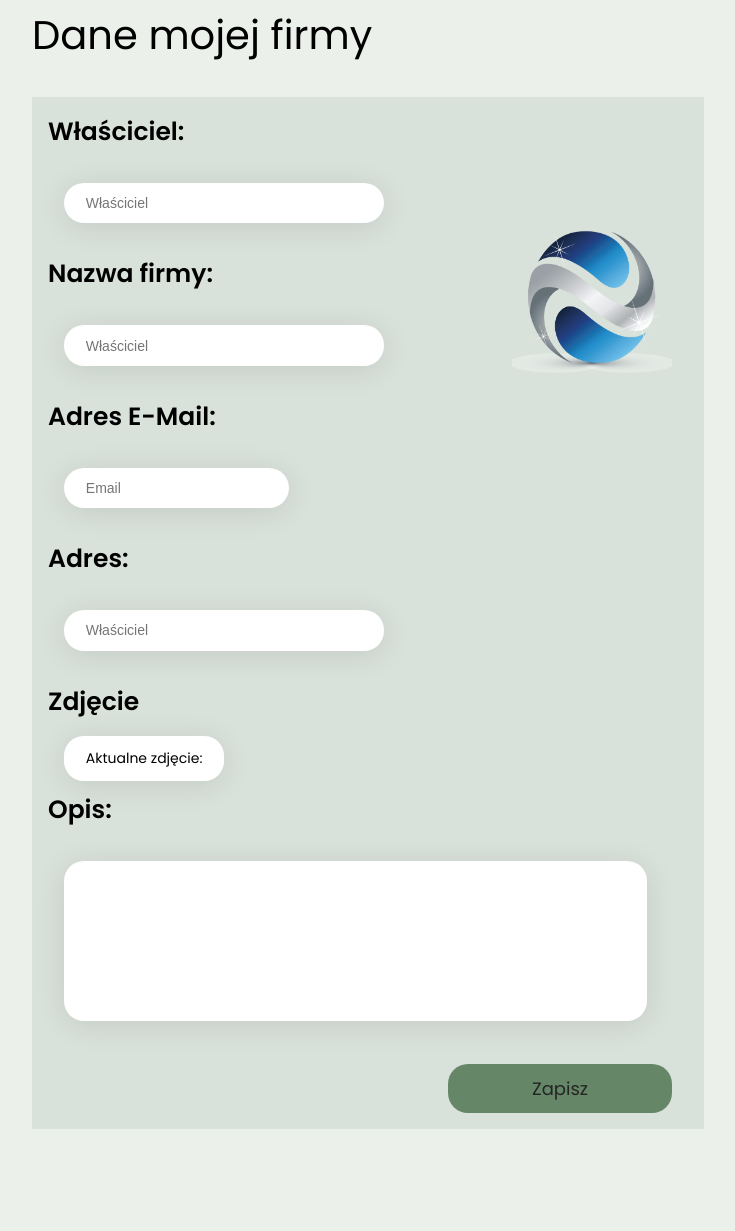
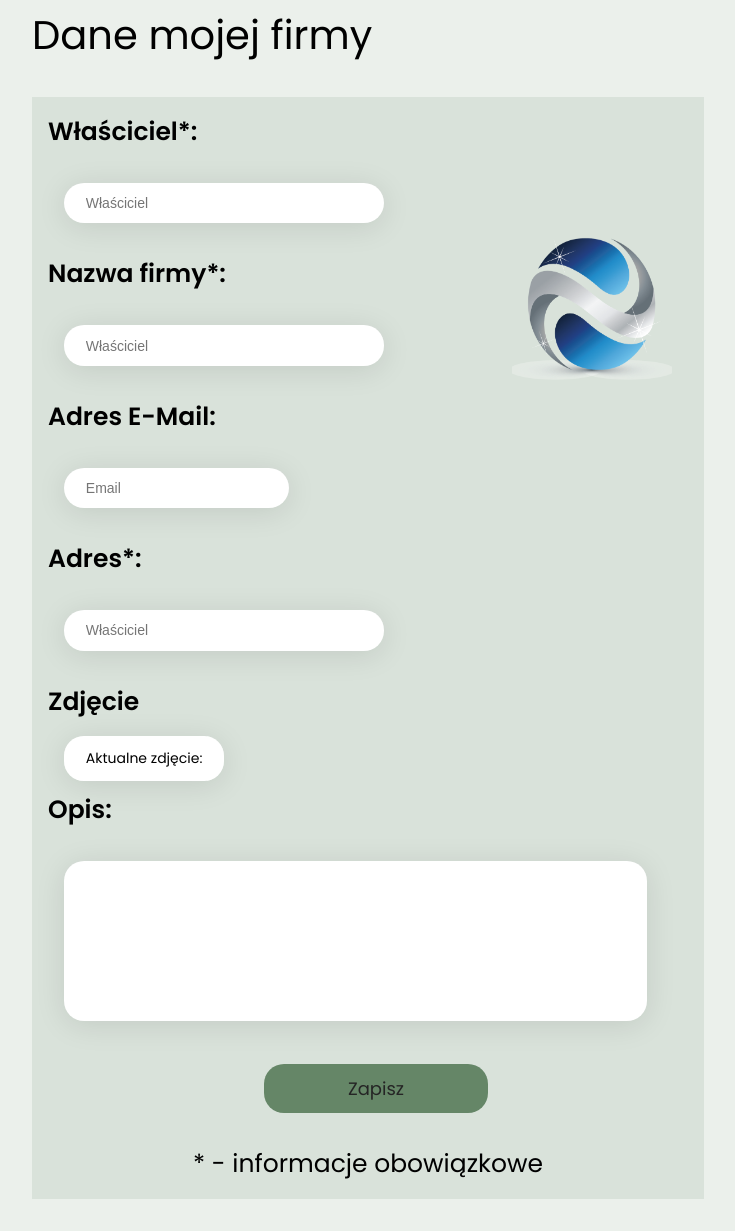
Before and after one commit to Siwek9/job-search-website, a PHP site: page /job-search-website/edit-data.php in a window 1280 px wide; the page is wider, and only the part inside the window is pictured. Shown: that part, without its empty margins (48-783 px from the left). Before the commit the page ends 1129 px from the top of that part, so only its background shows below. Run offline with PHP 8.4, Linux system fonts and the light colour scheme.

Commit message:
Added error-message

```diff
--- a/edit-data.php
+++ b/edit-data.php
@@ -18,15 +18,22 @@
         <div id="loginPass">
             <div id="firmData">
                 <img src="assets/images/company-logo/56.png" alt="">
-                <b>Właściciel: </b> <span><input style="width: 20rem" placeholder="Właściciel" type="text" name="login" id=""></span>
-                <b>Nazwa firmy: </b> <span><input style="width: 20rem" placeholder="Właściciel" type="text" name="login" id=""></span>
+                <b>Właściciel*: </b> <span><input style="width: 20rem" placeholder="Właściciel" type="text" name="login" id=""></span>
+                <b>Nazwa firmy*: </b> <span><input style="width: 20rem" placeholder="Właściciel" type="text" name="login" id=""></span>
                 <b>Adres E-Mail: </b> <span><input placeholder="Email" type="email" name="email" id=""></span>
-                <b>Adres: </b> <span><input style="width: 20rem" placeholder="Właściciel" type="text" name="login" id=""></span>
+                <b>Adres*: </b> <span><input style="width: 20rem" placeholder="Właściciel" type="text" name="login" id=""></span>
                 <b>Zdjęcie</b> <input type='file' name='photo' id='file' accept='.png,.jpg,.jpeg'> <span><label for='file' id='fileLbl'>Aktualne zdjęcie: </label></span>
                 <b>Opis: </b> <span><textarea maxlength="500" style="resize: none" name="description" id="" cols="30" rows="10"></textarea></span>
-                <div style="display:flex; flex-direction: row-reverse">
+                <div style="display:flex; justify-content: center">
                     <a href='edit-data.php' id='edit' style="width: 8rem; margin-right: 1rem">Zapisz</a>
                 </div>
+                <div style="margin-top: 1rem; text-align:center">* - informacje obowiązkowe</div>
+                <div id="errorBack">
+                <div id="error-message">
+                    <div id="error">Błąd po stronie serwera </div>
+                    <button type="button" id="tryAgain">Spróbuj ponownie</button>
+                </div>
+            </div>
             </div>
         </div>
     </div>
```
